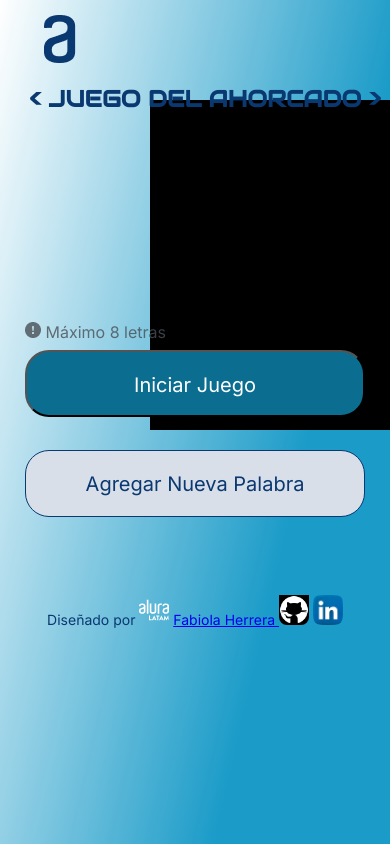
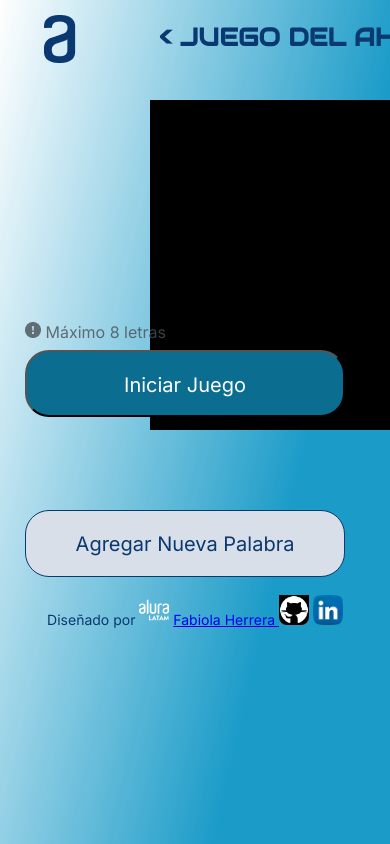
Before and after one commit to FabiolaHerrera/ChallengeONE_Sprint02_Ahorcado, a plain HTML site: page index.html in a window 390 px wide. Shown: the top 844 px of the page. Drawn offline with Linux system fonts and the light colour scheme.

Commit message:
modo movil

```diff
--- a/style.css
+++ b/style.css
@@ -310,6 +310,7 @@ flex-grow: 1;
 }
 
 @media (min-width: 300px) and (max-width: 900px)  {
+
     .div-logo{
         width: 120px;
         height: 48px;
@@ -317,10 +318,10 @@ flex-grow: 1;
         top: 15px;
         }
     .titulo {
-        font-size: 23px;
+        font-size: 25px;
         width: 400px;
-        left: 5px;
-        top: 90px;
+        left: 150px;
+        top: 28px;
         }
 
     .img-gif{
@@ -348,13 +349,13 @@ flex-grow: 1;
         }
 
     .boton-iniciarjuego{
-        width: 340px;
-        top: 410px;
+        width: 320px;
+        top: 520px;
         }
 
     .boton-nuevapalabra{
-           width: 340px;
-           top: 100px;
+           width: 320px;
+           top: 160px;
            position: absolute;
         }
 
```
